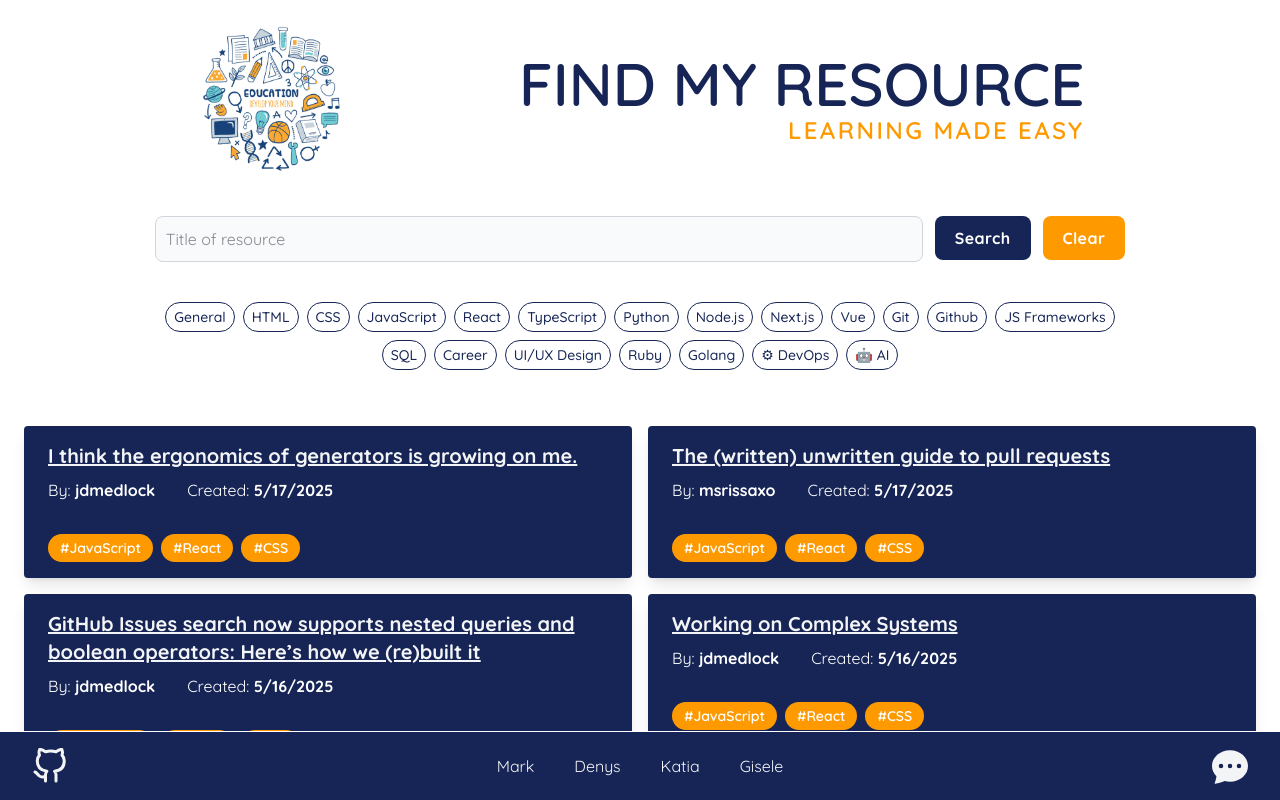
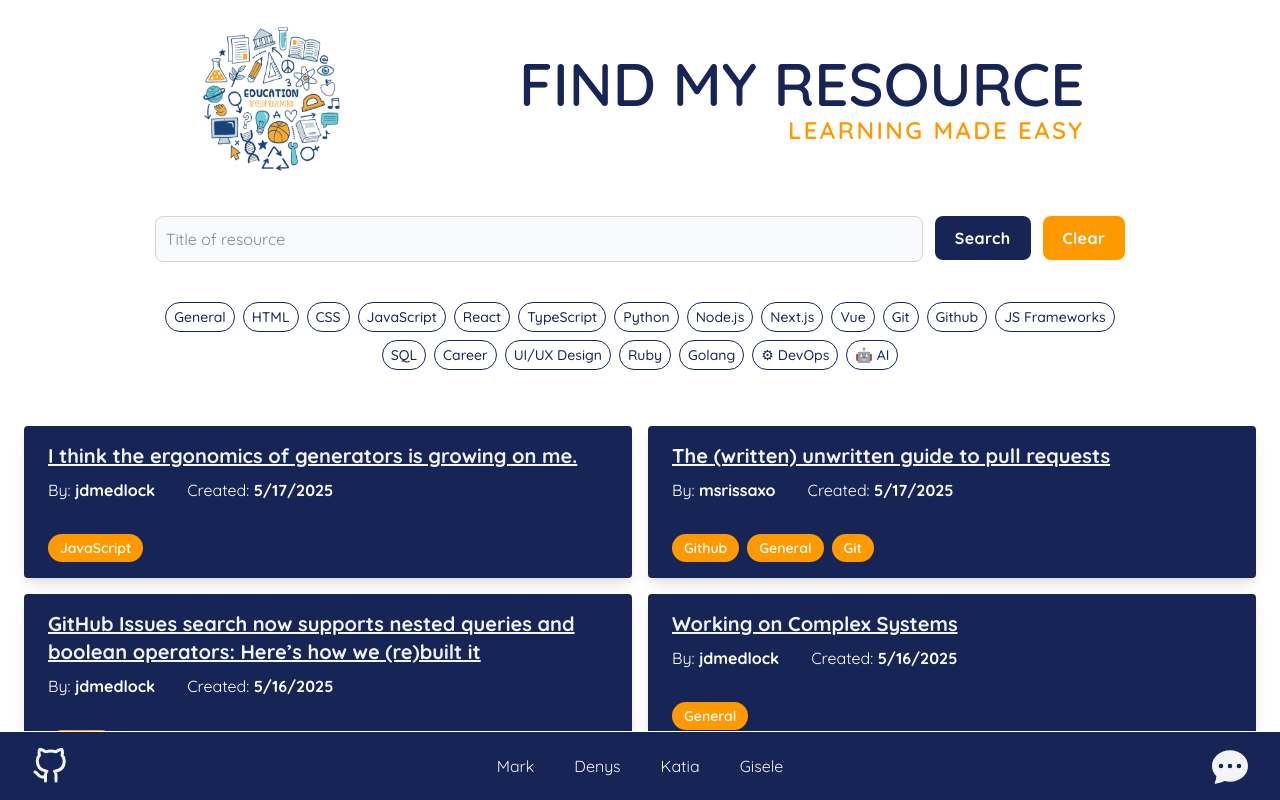
Before and after one commit to katiaku/find-my-resource, a React (Vite) app in the folder frontend/: page / in a window 1280 px wide. Shown: the top 800 px of the page. Built offline with nearby package versions, Linux system fonts and the light colour scheme.

Commit message:
Add functionality to the tags

```diff
--- a/frontend/src/components/Card.tsx
+++ b/frontend/src/components/Card.tsx
@@ -1,22 +1,48 @@
 import TextLink from "./TextLink"
-import type { CardComponentProps} from "../types/index"
-import {formatDate} from "../utils"
+import type { CardComponentProps } from "../types/index"
+import { formatDate } from "../utils"
 
-const Card = ({name, author, url, date}: CardComponentProps) => {
+const Card = ({
+  name,
+  author,
+  url,
+  date,
+  appliedTagsIds,
+  allTags,
+}: CardComponentProps) => {
+  const getTagName = (id: string) => {
+    const tag = allTags.find((tag) => tag.id === id)
+    return tag ? tag.tag : id
+  }
 
   return (
-    <div className="rounded overflow-hidden shadow-lg bg-blue-950 text-white">
+    <div className="overflow-hidden rounded bg-blue-950 text-white shadow-lg">
       <div className="px-6 py-4">
-        <h3 className="text-xl font-bold mb-2"><TextLink label={name} href={url} className="underline"/></h3>
+        <h3 className="mb-2 text-xl font-bold">
+          <TextLink label={name} href={url} className="underline" />
+        </h3>
         <div className="flex gap-8">
-          <p><span>By: <span className="font-bold">{author}</span></span></p>
-          <p><span>Created: <span className="font-bold">{formatDate(date)}</span></span></p>
+          <p>
+            <span>
+              By: <span className="font-bold">{author}</span>
+            </span>
+          </p>
+          <p>
+            <span>
+              Created: <span className="font-bold">{formatDate(date)}</span>
+            </span>
+          </p>
         </div>
       </div>
       <div className="px-6 pt-4 pb-2">
-        <span className="inline-block bg-amber-500 rounded-full px-3 py-1 text-sm font-semibold text-white mr-2 mb-2">#JavaScript</span>
-        <span className="inline-block bg-amber-500 rounded-full px-3 py-1 text-sm font-semibold text-white mr-2 mb-2">#React</span>
-        <span className="inline-block bg-amber-500 rounded-full px-3 py-1 text-sm font-semibold text-white mr-2 mb-2">#CSS</span>
+        {appliedTagsIds.map((tagId: string) => (
+          <span
+            className="mr-2 mb-2 inline-block rounded-full bg-amber-500 px-3 py-1 text-sm font-semibold text-white"
+            key={tagId}
+          >
+            {getTagName(tagId)}
+          </span>
+        ))}
       </div>
     </div>
   )
--- a/frontend/src/components/Results.tsx
+++ b/frontend/src/components/Results.tsx
@@ -1,20 +1,30 @@
 import Card from "./Card"
-import type { Resource, ResultsProps} from "../types/index"
+import type { Resource, ResultsProps } from "../types/index"
+import { MOCK_TAGS } from "../mock"
 
-const Results = ({resources}: ResultsProps) => {
-
+const Results = ({ resources }: ResultsProps) => {
   return (
     <section className="container mx-auto my-5 p-6">
-      <div className="grid grid-cols-1 md:grid-cols-2 gap-4">
-      {resources.map((resource: Resource) => {
-        return <Card name={resource.name} url={resource.url} author={resource.author} date={resource.createdAt}/>
-      })
-      }
+      <div className="grid grid-cols-1 gap-4 md:grid-cols-2">
+        {resources.length === 0 ? (
+          <p className="h-screen text-center text-lg text-blue-950">
+            No resources found. Please choose another tag.
+          </p>
+        ) : (
+          resources.map((resource: Resource) => (
+            <Card
+              name={resource.name}
+              url={resource.url}
+              author={resource.author}
+              date={resource.createdAt}
+              appliedTagsIds={resource.appliedTags}
+              allTags={MOCK_TAGS}
+            />
+          ))
+        )}
       </div>
     </section>
-
   )
-
 }
 
 export default Results
--- a/frontend/src/pages/SearchPage.tsx
+++ b/frontend/src/pages/SearchPage.tsx
@@ -2,7 +2,7 @@ import { useState, useEffect } from "react"
 import SearchForm from "../components/SearchForm"
 import SearchTag from "../components/SearchTag"
 import Results from "../components/Results"
-import type { TagType, ResourcesArray } from "../types"
+import type { ResourcesArray } from "../types"
 // import { API_BASE_URL } from "../api"
 // import Loading from "../components/Loading"
 import { resourceArray } from "../resourceArray"
@@ -15,7 +15,7 @@ const SearchPage = () => {
   const [selectedTags, setSelectedTags] = useState<string[] | null>(null)
 
   useEffect(() => {
-    // TODO: uncomment when the api is functional
+    // TODO: uncomment the following and necessary variables and imports when the api is functional
     // const fetchAllTags = async () => {
     //   try {
     //     const response = await fetch(`${API_BASE_URL}/tags`)
@@ -75,7 +75,16 @@ const SearchPage = () => {
           {/* )} */}
         </div>
       </div>
-      <Results resources={resources ?? []} />
+
+      <Results
+        resources={
+          selectedTags && selectedTags.length > 0
+            ? resources.filter((resource) =>
+                resource.appliedTags.some((tag) => selectedTags.includes(tag))
+              )
+            : resources
+        }
+      />
     </div>
   )
 }
--- a/frontend/src/types/index.ts
+++ b/frontend/src/types/index.ts
@@ -32,4 +32,6 @@ export type CardComponentProps = {
   author: string
   url: string
   date: string
+  appliedTagsIds: string[]
+  allTags: TagType[]
 }
```
